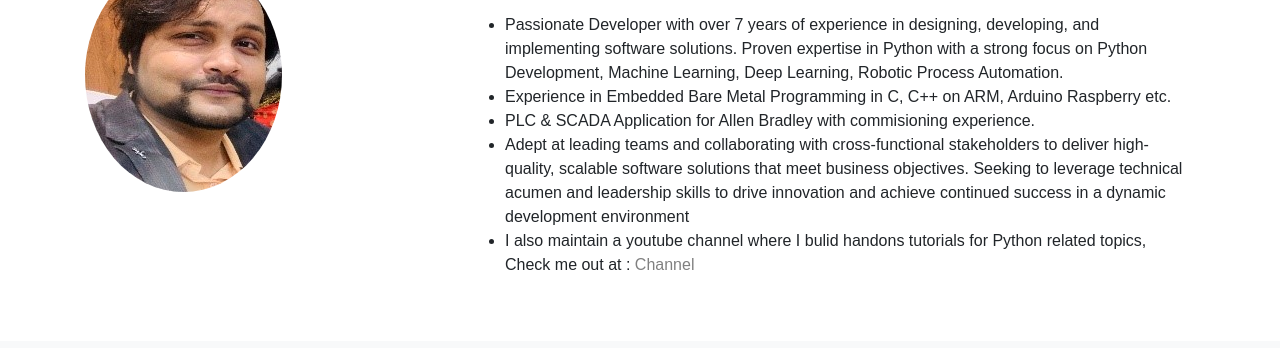
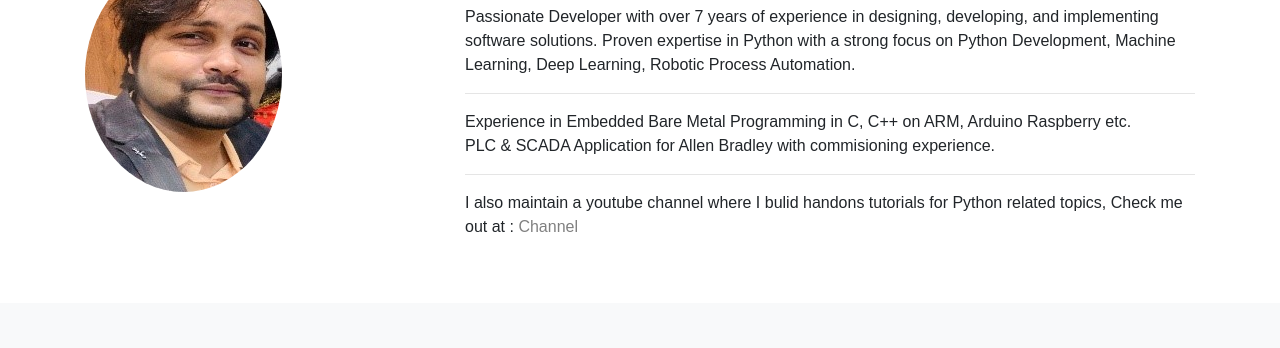
Before and after one commit to rmaity1991/myPersonalWebsite, a plain HTML site: page index.html in a window 1280 px wide. Shown: the part 445-793 px from the top of the page. Drawn offline with nearby package versions, Linux system fonts and the light colour scheme.

Commit message:
Adding Code Changes

```diff
--- a/index.html
+++ b/index.html
@@ -54,23 +54,13 @@
             <div class="col-md-8">
                 <h2>About Me</h2>
                 <p>
-                    <ul>
-                        <li>
-                            Passionate Developer with over 7 years of experience in designing, developing, and implementing software solutions. Proven expertise in Python with a strong focus on Python Development, Machine Learning, Deep Learning, Robotic Process Automation.
-                        </li>
-                        <li>
-                            Experience in Embedded Bare Metal Programming in C, C++ on ARM, Arduino Raspberry etc.
-                        </li>
-                        <li>
-                            PLC & SCADA Application for Allen Bradley with commisioning experience.
-                        </li>
-                        <li>
-                            Adept at leading teams and collaborating with cross-functional stakeholders to deliver high-quality, scalable software solutions that meet business objectives. Seeking to leverage technical acumen and leadership skills to drive innovation and achieve continued success in a dynamic development environment
-                        </li>
-                        <li>
-                            I also maintain a youtube channel where I bulid handons tutorials for Python related topics, Check me out at : <a href="www.youtube.com/@gotoCoder1991">Channel</a>
-                        </li>
-                    </ul>
+                    Passionate Developer with over 7 years of experience in designing, developing, and implementing software solutions. Proven expertise in Python with a strong focus on Python Development, Machine Learning, Deep Learning, Robotic Process Automation. <br> <hr>
+
+                    Experience in Embedded Bare Metal Programming in C, C++ on ARM, Arduino Raspberry etc. <br>
+
+                    PLC & SCADA Application for Allen Bradley with commisioning experience. <br> <hr>
+
+                    I also maintain a youtube channel where I bulid handons tutorials for Python related topics, Check me out at : <a href="www.youtube.com/@gotoCoder1991">Channel</a>
                 </p>
             </div>
         </div>
```
